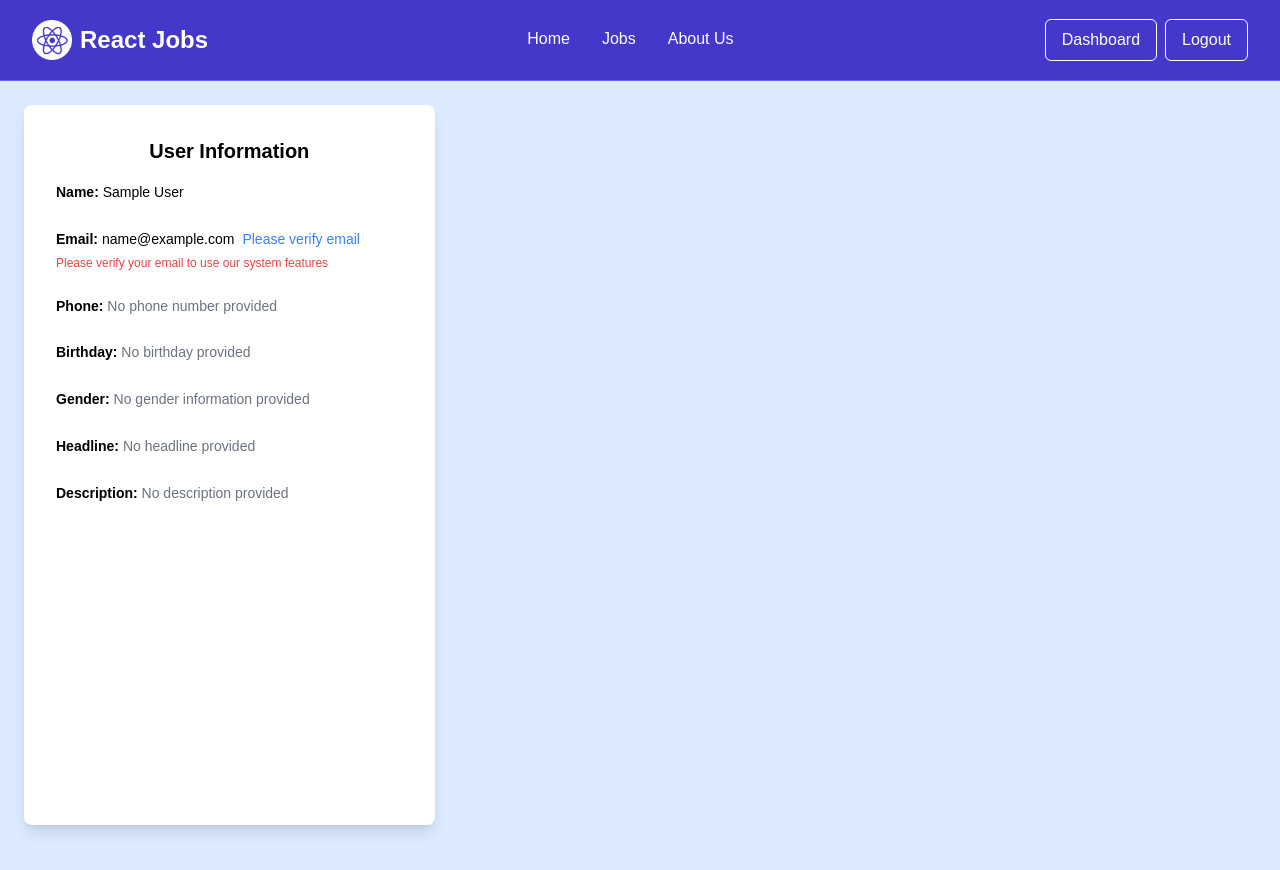
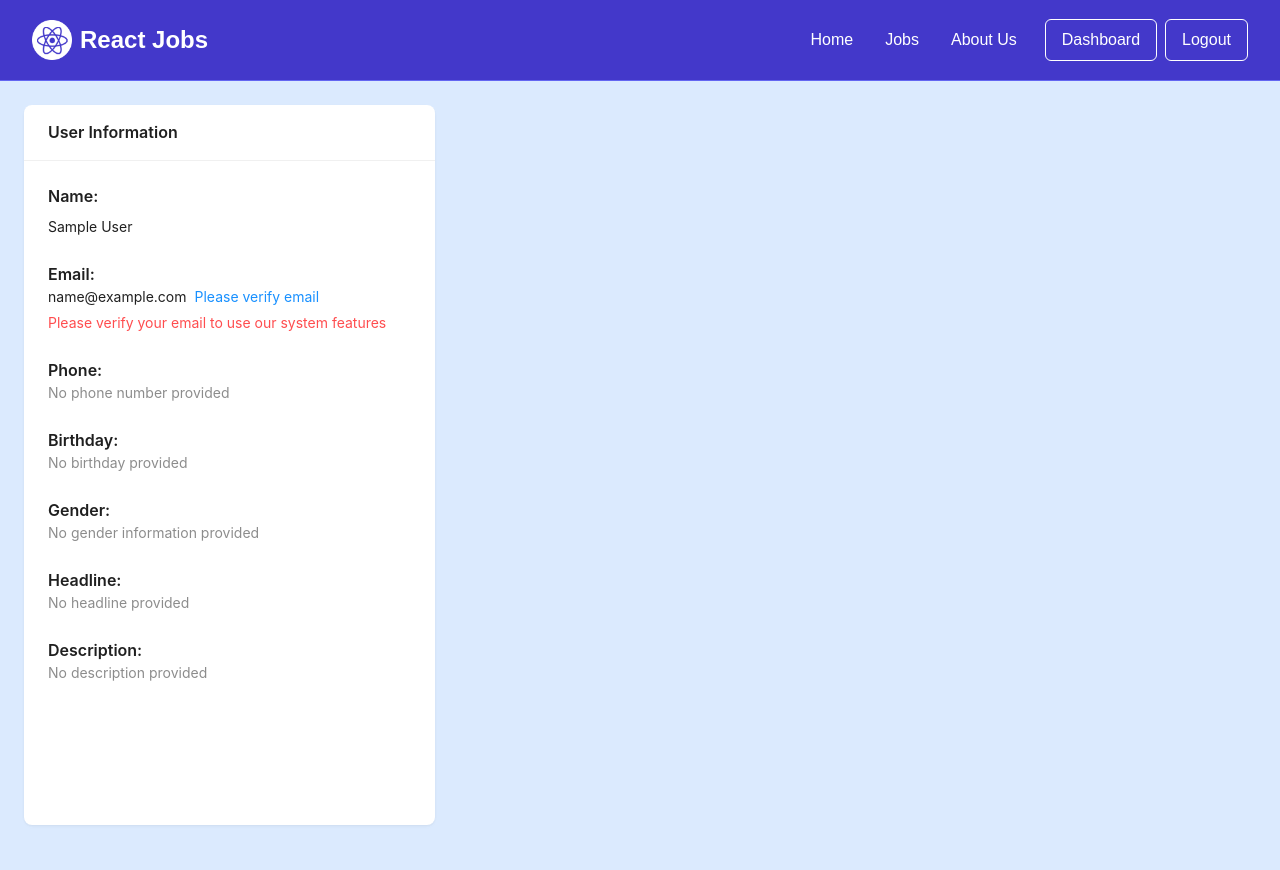
Before and after one commit to IbrahemHafezMohammad/react-course, a React (Vite) app: page /dashboard in a window 1280 px wide. Shown: the top 870 px of the page. Built offline with nearby package versions, Linux system fonts and the light colour scheme; sample sign-in values are in the browser's storage.

Commit message:
implement new design

```diff
--- a/src/components/Navbar.jsx
+++ b/src/components/Navbar.jsx
@@ -1,18 +1,24 @@
-import React from "react";
+import React, { useState } from "react";
 import { Logo } from "../assets";
-import { NavLink, Link } from "react-router-dom";
+import { NavLink } from "react-router-dom";
 import { useSelector, useDispatch } from "react-redux";
 import { removeCredentials } from "../slices/authSlice";
 import { useNavigate } from "react-router-dom";
+import { MenuOutlined, CloseOutlined } from '@ant-design/icons';
 
 const Navbar = () => {
   const { userInfo, userType, emailVerified } = useSelector((state) => state.auth);
   const dispatch = useDispatch();
   const navigate = useNavigate();
+  const [isMobileMenuOpen, setIsMobileMenuOpen] = useState(false);
 
   const handleLogout = () => {
     dispatch(removeCredentials());
     navigate("/");
+  };
+
+  const toggleMobileMenu = () => {
+    setIsMobileMenuOpen(!isMobileMenuOpen);
   };
 
   const linkClass = ({ isActive }) =>
@@ -24,15 +30,25 @@ const Navbar = () => {
     <nav className="bg-indigo-700 border-b border-indigo-500 z-50 relative">
       <div className="mx-auto max-w-7xl px-2 sm:px-6 lg:px-8">
         <div className="flex h-20 items-center justify-between">
-          <div className="flex flex-1 items-center justify-center md:items-stretch md:justify-start">
-            <NavLink className="flex flex-shrink-0 items-center mr-4" to="/">
+          <div className="flex items-center justify-between w-full md:w-auto">
+            <NavLink className="flex flex-shrink-0 items-center" to="/">
               <img className="h-10 w-auto" src={Logo} alt="React Jobs" />
               <span className="hidden md:block text-white text-2xl font-bold ml-2">
                 React Jobs
               </span>
             </NavLink>
-            <div className="md:ml-auto">
-              <div className="flex space-x-2">
+            <div className="md:hidden">
+              <button
+                onClick={toggleMobileMenu}
+                className="text-white focus:outline-none"
+              >
+                {isMobileMenuOpen ? <CloseOutlined className="text-xl" /> : <MenuOutlined className="text-xl" />}
+              </button>
+            </div>
+          </div>
+
+          {/* Desktop Menu */}
+          <div className="hidden md:flex md:items-center md:space-x-2">
             <NavLink to="/" className={linkClass}>
               Home
             </NavLink>
@@ -42,14 +58,12 @@ const Navbar = () => {
             <NavLink to="/about" className={linkClass}>
               About Us
             </NavLink>
-                {userInfo && userType === 'employer' && emailVerified === 'yes' &&
+            {userInfo && userType === 'employer' && emailVerified === 'yes' && (
               <NavLink to="/post-job" className={linkClass}>
                 Add Job
               </NavLink>
-                }
-              </div>
-            </div>
-            <div className="md:ml-auto flex items-center">
+            )}
+            <div className="flex items-center">
               {userInfo ? (
                 <>
                   <NavLink
@@ -68,7 +82,6 @@ const Navbar = () => {
               ) : (
                 <>
                   <NavLink
-                    // to={{ pathname: "/sign-up", state: { isLogin: false } }}
                     to="/sign-up"
                     state={{ isLogin: false }}
                     className="bg-indigo-700 text-white border border-white px-4 py-2 rounded-md ml-2 hover:bg-white hover:text-indigo-700"
@@ -88,6 +101,64 @@ const Navbar = () => {
           </div>
         </div>
       </div>
+
+      {/* Mobile Menu */}
+      {isMobileMenuOpen && (
+        <div className="md:hidden bg-indigo-700 border-t border-indigo-500 pb-4">
+          <div className="px-2 pt-2 flex flex-col space-y-2">
+            <NavLink to="/" className={linkClass} onClick={toggleMobileMenu}>
+              Home
+            </NavLink>
+            <NavLink to="/jobs" className={linkClass} onClick={toggleMobileMenu}>
+              Jobs
+            </NavLink>
+            <NavLink to="/about" className={linkClass} onClick={toggleMobileMenu}>
+              About Us
+            </NavLink>
+            {userInfo && userType === 'employer' && emailVerified === 'yes' && (
+              <NavLink to="/post-job" className={linkClass} onClick={toggleMobileMenu}>
+                Add Job
+              </NavLink>
+            )}
+            {userInfo ? (
+              <>
+                <NavLink
+                  to="/dashboard"
+                  className="bg-indigo-700 text-white border border-white px-4 py-2 rounded-md block hover:bg-white hover:text-indigo-700"
+                  onClick={toggleMobileMenu}
+                >
+                  Dashboard
+                </NavLink>
+                <button
+                  onClick={() => { handleLogout(); toggleMobileMenu(); }}
+                  className="bg-indigo-700 text-white border border-white px-4 py-2 rounded-md block hover:bg-white hover:text-indigo-700"
+                >
+                  Logout
+                </button>
+              </>
+            ) : (
+              <>
+                <NavLink
+                  to="/sign-up"
+                  state={{ isLogin: false }}
+                  className="bg-indigo-700 text-white border border-white px-4 py-2 rounded-md block hover:bg-white hover:text-indigo-700"
+                  onClick={toggleMobileMenu}
+                >
+                  Sign Up
+                </NavLink>
+                <NavLink
+                  to="/sign-up"
+                  state={{ isLogin: true }}
+                  className="bg-indigo-700 text-white border border-white px-4 py-2 rounded-md block hover:bg-white hover:text-indigo-700"
+                  onClick={toggleMobileMenu}
+                >
+                  Login
+                </NavLink>
+              </>
+            )}
+          </div>
+        </div>
+      )}
     </nav>
   );
 };
--- a/src/pages/DashboardPage.jsx
+++ b/src/pages/DashboardPage.jsx
@@ -1,42 +1,62 @@
-import React, { useEffect } from 'react';
+import React from 'react';
 import { useSelector } from 'react-redux';
 import { useNavigate } from 'react-router-dom';
+import { Card, Row, Col, Typography, Tag } from 'antd';
+
+const { Title, Text } = Typography;
 
 function DashboardPage() {
   const navigate = useNavigate();
   const { userInfo, userType, emailVerified } = useSelector((state) => state.auth);
 
   return (
-    <div className="flex min-h-screen bg-blue-100 p-6">
-      <div className="w-1/3 p-8 bg-white rounded-lg shadow-lg" style={{ height: '90vh' }}>
-        <h2 className="text-xl font-semibold mb-4 text-center">User Information</h2>
-        <div className="space-y-6 text-sm leading-relaxed">
-          <p><strong>Name:</strong> {userInfo.name || <span className="text-gray-500">No name provided</span>}</p>
+    <div className="min-h-screen bg-blue-100 p-6">
+      <Row justify="start">
+        <Col xs={24} md={12} lg={8}>
+          <Card
+            title="User Information"
+            bordered={false}
+            style={{ width: '100%', height: '90vh' }}
+          >
+            <div className="space-y-6">
+              <Title level={5}>Name:</Title>
+              <Text>{userInfo.name || <Text type="secondary">No name provided</Text>}</Text>
 
-          <p>
-            <strong>Email:</strong> {userInfo.email || <span className="text-gray-500">No email provided</span>}
+              <Title level={5}>Email:</Title>
+              <Text>{userInfo.email || <Text type="secondary">No email provided</Text>}</Text>
               {emailVerified === 'yes' ? (
-              <span className="inline-block bg-green-200 text-green-800 text-xs px-2 py-1 rounded-full ml-2">Verified</span>
+                <Tag color="green" style={{ marginLeft: '8px' }}>Verified</Tag>
               ) : (
                 <>
-                <a href="/verify-email" className="text-blue-500 hover:underline ml-2">Please verify email</a>
-                <p className="text-xs text-red-500 mt-1">Please verify your email to use our system features</p>
+                  <a href="/verify-email" style={{ marginLeft: '8px', color: '#1890ff' }}>Please verify email</a>
+                  <Text type="danger" style={{ display: 'block', marginTop: '4px' }}>
+                    Please verify your email to use our system features
+                  </Text>
                 </>
               )}
-          </p>
 
-          <p><strong>Phone:</strong> {userInfo.phone || <span className="text-gray-500">No phone number provided</span>}</p>
-          <p><strong>Birthday:</strong> {userInfo.birthday || <span className="text-gray-500">No birthday provided</span>}</p>
-          <p><strong>Gender:</strong> {userInfo.gender_name || <span className="text-gray-500">No gender information provided</span>}</p>
+              <Title level={5}>Phone:</Title>
+              <Text>{userInfo.phone || <Text type="secondary">No phone number provided</Text>}</Text>
+
+              <Title level={5}>Birthday:</Title>
+              <Text>{userInfo.birthday || <Text type="secondary">No birthday provided</Text>}</Text>
+
+              <Title level={5}>Gender:</Title>
+              <Text>{userInfo.gender_name || <Text type="secondary">No gender information provided</Text>}</Text>
 
               {userType !== 'employer' && (
                 <>
-              <p><strong>Headline:</strong> {userInfo.headline || <span className="text-gray-500">No headline provided</span>}</p>
-              <p><strong>Description:</strong> {userInfo.desc || <span className="text-gray-500">No description provided</span>}</p>
+                  <Title level={5}>Headline:</Title>
+                  <Text>{userInfo.headline || <Text type="secondary">No headline provided</Text>}</Text>
+
+                  <Title level={5}>Description:</Title>
+                  <Text>{userInfo.desc || <Text type="secondary">No description provided</Text>}</Text>
                 </>
               )}
             </div>
-      </div>
+          </Card>
+        </Col>
+      </Row>
     </div>
   );
 }
```
Lines whose indentation alone changed are shown as unchanged.
